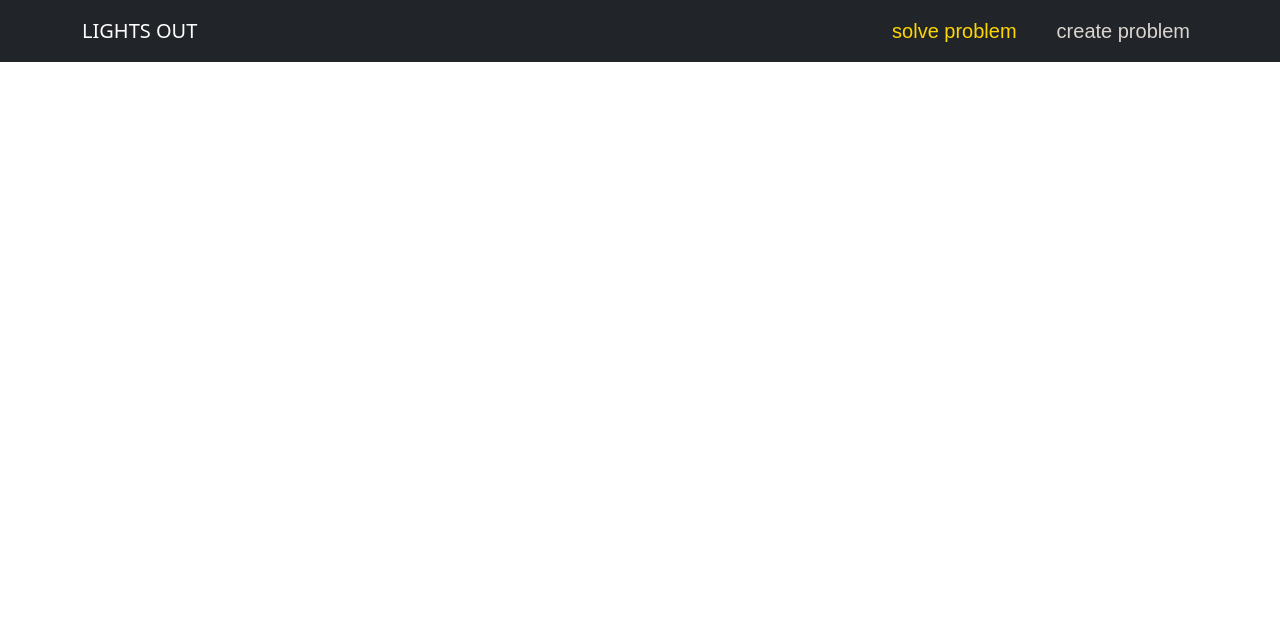
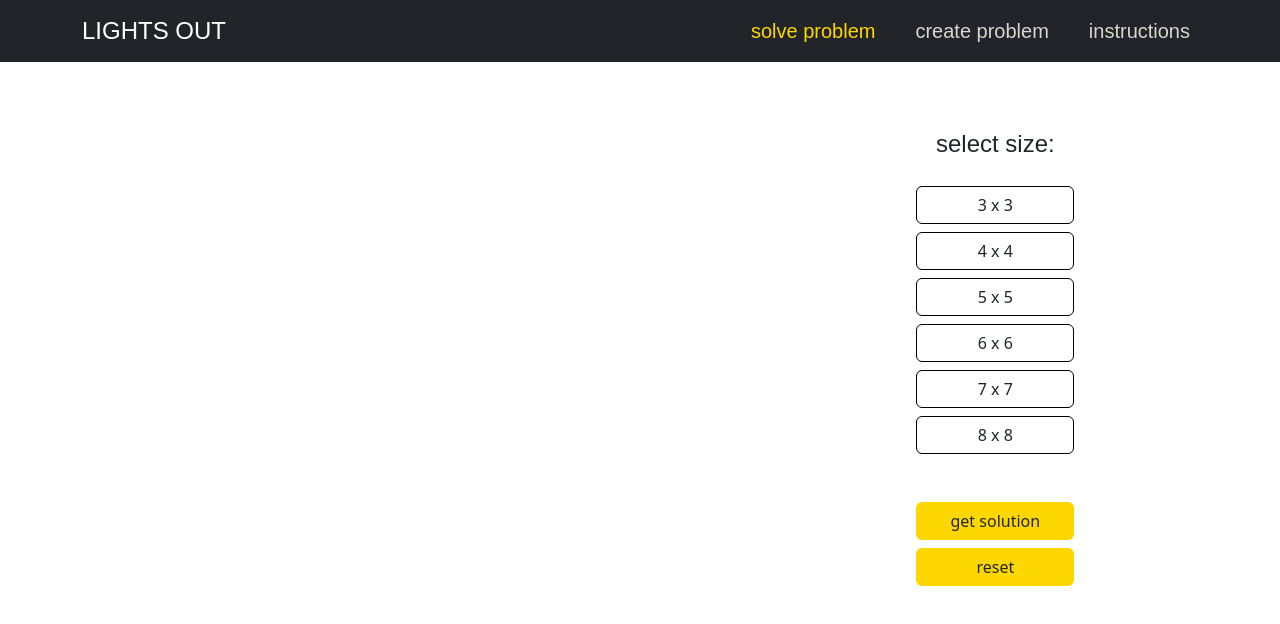
Before and after one commit to mkajt/lightsout-frontend-medius, an Angular app: page /solve in a window 1280 px wide. Shown: the top 624 px of the page. Built offline with nearby package versions, Linux system fonts and the light colour scheme.

Commit message:
Work on solve problem

```diff
--- a/src/app/app.module.ts
+++ b/src/app/app.module.ts
@@ -1,5 +1,6 @@
 import { NgModule } from '@angular/core';
 import { BrowserModule } from '@angular/platform-browser';
+import { HttpClientModule } from '@angular/common/http';
 
 import { AppComponent } from './app.component';
 import { AppRoutingModule } from './app-routing.module'
@@ -16,7 +17,8 @@ import { CreateProblemComponent } from './create-problem/create-problem.componen
   ],
   imports: [
     BrowserModule,
-    AppRoutingModule
+    AppRoutingModule,
+    HttpClientModule
   ],
   providers: [],
   bootstrap: [AppComponent]
--- a/src/app/create-problem/create-problem.component.css
+++ b/src/app/create-problem/create-problem.component.css
@@ -0,0 +1,3 @@
+#content {
+  top: 30%;
+}
--- a/src/app/create-problem/create-problem.component.ts
+++ b/src/app/create-problem/create-problem.component.ts
@@ -1,10 +1,16 @@
 import { Component } from '@angular/core';
+import { CreateProblemService} from "./createProblem.service";
 
 @Component({
   selector: 'app-create-problem',
   templateUrl: './create-problem.component.html',
-  styleUrls: ['./create-problem.component.css']
+  styleUrls: ['./create-problem.component.css'],
+  providers: [CreateProblemService]
+
 })
 export class CreateProblemComponent {
+  constructor(private createProblemService: CreateProblemService) {}
 
+  ngOnInit(): void{
+  }
 }
--- a/src/app/navbar/navbar.component.css
+++ b/src/app/navbar/navbar.component.css
@@ -1,3 +1,9 @@
+.navbar-brand {
+  font-family: 'Montserrat', sans-serif;
+  font-weight: 500;
+  font-size: 3vmin;
+}
+
 .navbar-toggler:focus,
 .navbar-toggler:active,
 .navbar-toggler-icon:focus {
@@ -28,5 +34,5 @@
 .topnav a {
   font-family: 'Montserrat', sans-serif;
   font-weight: 500;
-  font-size: 2.5vh;
+  font-size: 2.5vmin;
 }
--- a/src/app/navbar/navbar.component.html
+++ b/src/app/navbar/navbar.component.html
@@ -16,8 +16,11 @@
         <li class="nav-item active me-4">
           <a class="nav-link" (click)="color('solve')" [ngStyle]="{'color': colorSolve}" href="#" routerLink="/solve" routerLinkActive="active">solve problem</a>
         </li>
+        <li class="nav-item me-4">
+          <a class="nav-link" (click)="color('create')" [ngStyle]="{'color': colorCreate}" href="#" routerLink="/create" routerLinkActive="active">create problem</a>
+        </li>
         <li class="nav-item">
-          <a class="nav-link" (click)="color('create')" [ngStyle]="{'color': colorCreate}" href="#" routerLink="/create" routerLinkActive="active">create problem</a>
+          <a class="nav-link" (click)="color('instructions')" [ngStyle]="{'color': colorInstructions}" href="#" routerLink="/create" routerLinkActive="active">instructions</a>
         </li>
       </ul>
     </div>
--- a/src/app/navbar/navbar.component.ts
+++ b/src/app/navbar/navbar.component.ts
@@ -8,19 +8,27 @@ import { Component } from '@angular/core';
 export class NavbarComponent {
   colorSolve: any;
   colorCreate: any;
+  colorInstructions: any;
 
   ngOnInit(): void {
     this.colorSolve = 'gold';
     this.colorCreate = '#dbd5d1';
+    this.colorInstructions = '#dbd5d1';
   }
 
   color(name: string) {
     if (name == 'solve') {
       this.colorSolve = 'gold';
       this.colorCreate = '#dbd5d1';
+      this.colorInstructions = '#dbd5d1';
+    } else if (name == 'instructions'){
+      this.colorInstructions = 'gold';
+      this.colorCreate = '#dbd5d1';
+      this.colorSolve = '#dbd5d1';
     } else {
       this.colorCreate = 'gold';
       this.colorSolve = '#dbd5d1';
+      this.colorInstructions = '#dbd5d1';
     }
   }
 }
--- a/src/app/solve-problem/solve-problem.component.css
+++ b/src/app/solve-problem/solve-problem.component.css
@@ -0,0 +1,43 @@
+#content {
+  padding-top: 10%;
+}
+
+.right-col-text {
+  text-align: center;
+  font-family: 'Montserrat', sans-serif;
+  font-weight: 500;
+  font-size: 3vmin;
+}
+
+.btn-size {
+  border: 1px solid black !important;
+}
+
+.btn-size:hover {
+  color: gold;
+}
+
+.btn-other {
+  background-color: gold;
+}
+
+.btn-other:hover {
+  background-color: gold;
+  color: white;
+}
+
+#left-col {
+  margin: auto;
+  padding-top: 4em;
+}
+
+.row-matrix {
+  display: flex;
+  justify-content: center;
+  margin-left: 30%;
+}
+
+.cell-matrix {
+  display: inline-block;
+  border: 1px solid #212121;
+}
--- a/src/app/solve-problem/solve-problem.component.html
+++ b/src/app/solve-problem/solve-problem.component.html
@@ -1 +1,27 @@
-<p>solve-problem works!</p>
+<div class="container-body container-fluid d-flex flex-column min-vh-100">
+  <div class="row" id="content">
+    <div class="col-sm-7" id="left-col">
+      <div *ngFor="let row of [].constructor(matrixSize); index as i" class="row-matrix">
+        <span *ngFor="let cell of [].constructor(matrixSize) ; index as j" class="cell-matrix" id="cell{{matrixSize*i+j}}" (click)="btnClickCell(matrixSize*i+j)"
+              [ngStyle]="{'width': cellSize, 'height': cellSize, 'background-color': cellColor(matrixSize*i+j)}">
+          {{matrixSize*i+j}}
+        </span>
+      </div>
+    </div>
+    <div class="col-sm-5 pe-5">
+      <div class="right-col-text">select size:</div>
+      <div class="d-grid gap-2 col-4 mx-auto mt-4" id="sizeButtons">
+        <button class="btn btn-size" type="button" (click)="btnClickSize(3)">3 x 3</button>
+        <button class="btn btn-size" type="button" (click)="btnClickSize(4)">4 x 4</button>
+        <button class="btn btn-size" type="button" (click)="btnClickSize(5)">5 x 5</button>
+        <button class="btn btn-size" type="button" (click)="btnClickSize(6)">6 x 6</button>
+        <button class="btn btn-size" type="button" (click)="btnClickSize(7)">7 x 7</button>
+        <button class="btn btn-size" type="button" (click)="btnClickSize(8)">8 x 8</button>
+      </div>
+      <div class="d-grid gap-2 col-4 mx-auto mt-5">
+        <button class="btn btn-other" type="button">get solution</button>
+        <button class="btn btn-other" type="button">reset</button>
+      </div>
+    </div>
+  </div>
+</div>
--- a/src/app/solve-problem/solve-problem.component.ts
+++ b/src/app/solve-problem/solve-problem.component.ts
@@ -1,10 +1,36 @@
 import { Component } from '@angular/core';
+import { SolveProblemService } from "./solveProblem.service";
 
 @Component({
   selector: 'app-solve-problem',
   templateUrl: './solve-problem.component.html',
-  styleUrls: ['./solve-problem.component.css']
+  styleUrls: ['./solve-problem.component.css'],
+  providers: [SolveProblemService]
 })
 export class SolveProblemComponent {
 
+  constructor(private solveProblemService: SolveProblemService) {}
+
+  matrixSize = 0;
+  cellSize = "";
+  cellIndex: number | undefined;
+
+  btnClickSize(size: number) {
+    this.matrixSize = size;
+    this.cellSize = (40/size) + "vw";
+  }
+
+  btnClickCell(index: number) {
+    this.cellIndex = index;
+  }
+
+  cellColor(index: number) {
+    return '#363636';
+  }
+
+  ngOnInit(): void{
+  }
+
+
+
 }
--- a/src/app/solve-problem/solveProblem.service.ts
+++ b/src/app/solve-problem/solveProblem.service.ts
@@ -1,9 +1,14 @@
 import { Injectable } from "@angular/core";
+import { HttpClient } from '@angular/common/http';
 
 @Injectable({
   providedIn: 'root'
 })
 export class SolveProblemService {
-  constructor() {
-  }
+
+  constructor(private http: HttpClient) {}
+
+  private apiUrl = "http://localhost:8080";
+
+  public getProblem(size: number){}
 }
```
Also changed, not shown: src/app/entity.ts (added, +17 -0 lines).
